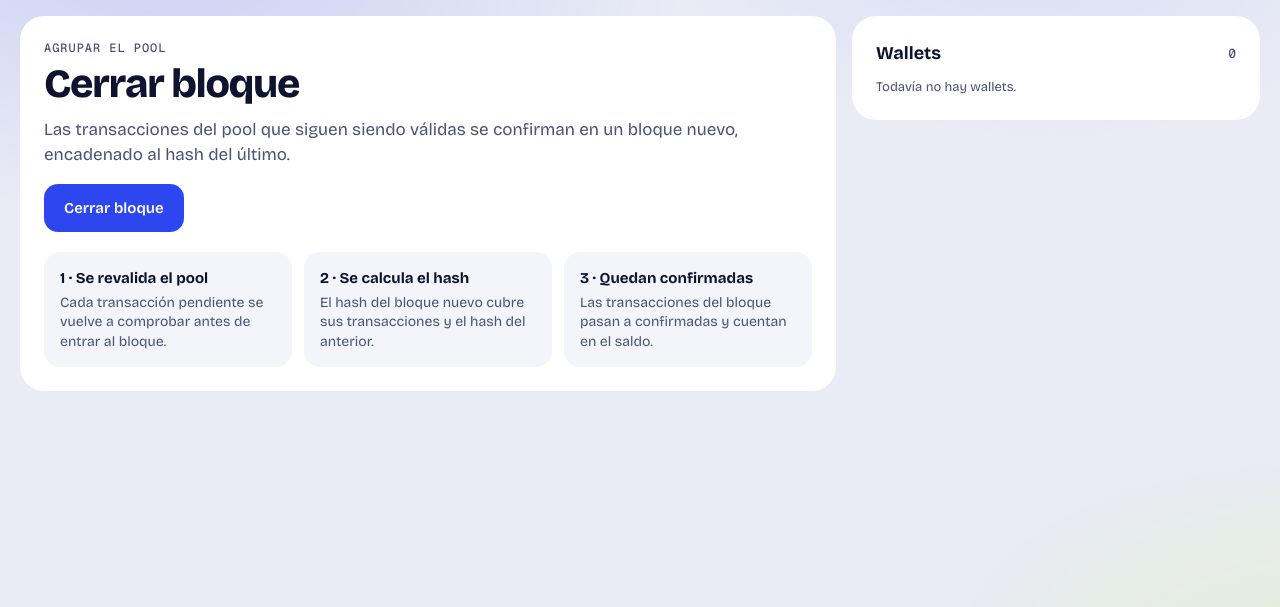
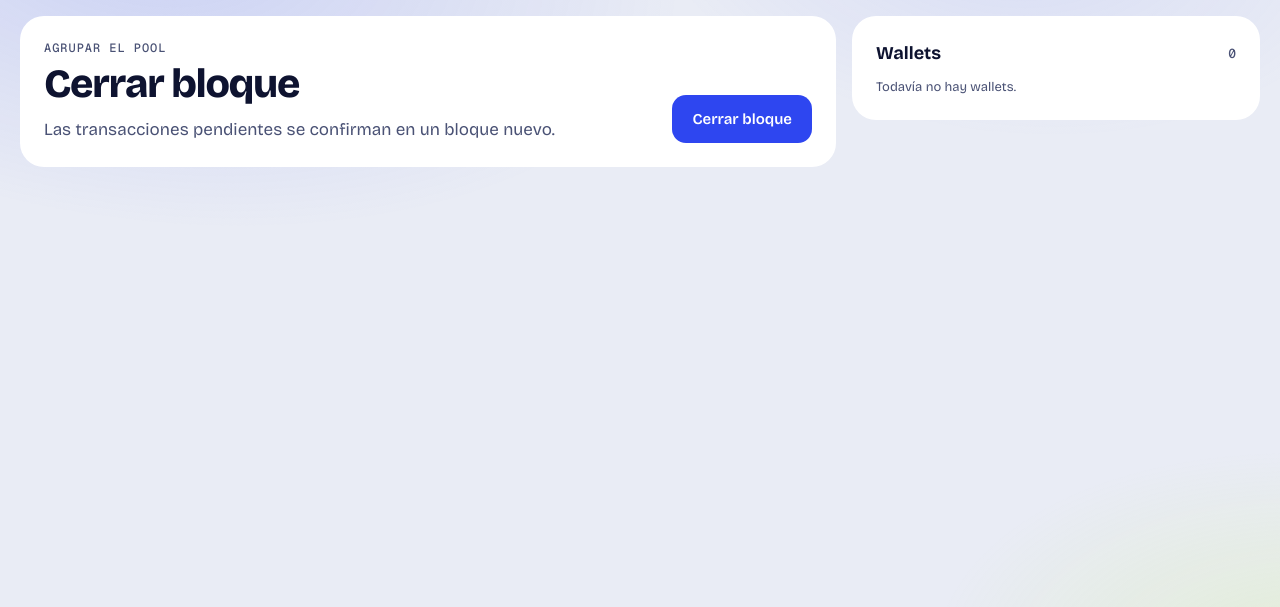
Before and after one commit to J0ss077/Joss077UMB-ProyectoBlockChain, a Flask app: template src/web/templates/bloque.html in a window 1280 px wide. Shown: the part 72-679 px from the top of the page. Run offline with Flask 3, Linux system fonts and the light colour scheme; the template is opened without the code that fills it, so the values that code supplies are empty; some libraries are stand-ins or nearby versions.

Commit message:
fix: la interfaz deja de narrar como esta implementada

```diff
--- a/src/web/templates/_panel_wallets.html
+++ b/src/web/templates/_panel_wallets.html
@@ -3,9 +3,6 @@
 {% set con_nombres = con_nombres if con_nombres is defined else true %}
 <aside class="mosaico panel-wallets" aria-labelledby="titulo-wallets">
     <h2 class="titulo-bloque" id="titulo-wallets">Wallets <span class="contador">{{ wallets_del_panel|length }}</span></h2>
-    {% if not con_nombres %}
-    <p class="ayuda">En esta página el panel muestra sólo las claves: los nombres de las cuentas aprobadas no se listan junto a la cola.</p>
-    {% endif %}
     {% if wallets_del_panel %}
     <ul class="lista-wallets">
         {% for registrada in wallets_del_panel %}
--- a/src/web/templates/bloque.html
+++ b/src/web/templates/bloque.html
@@ -8,7 +8,7 @@
             <div>
                 <p class="antetitulo">Agrupar el pool</p>
                 <h1 class="titulo-pagina">Cerrar bloque</h1>
-                <p class="entradilla">Las transacciones del pool que siguen siendo válidas se confirman en un bloque nuevo, encadenado al hash del último.</p>
+                <p class="entradilla">Las transacciones pendientes se confirman en un bloque nuevo.</p>
             </div>
             <form method="post" action="/bloques">
                 <button class="boton boton-grande boton-primario" type="submit">Cerrar bloque</button>
@@ -51,11 +51,6 @@
             <p>Nadie propuso transacciones desde el último cierre.</p>
         </div>
         {% endif %}
-        <ol class="datos-clave">
-            <li><b>1 · Se revalida el pool</b>Cada transacción pendiente se vuelve a comprobar antes de entrar al bloque.</li>
-            <li><b>2 · Se calcula el hash</b>El hash del bloque nuevo cubre sus transacciones y el hash del anterior.</li>
-            <li><b>3 · Quedan confirmadas</b>Las transacciones del bloque pasan a confirmadas y cuentan en el saldo.</li>
-        </ol>
     </main>
     {% include "_panel_wallets.html" %}
 </div>
--- a/src/web/templates/mi_historial.html
+++ b/src/web/templates/mi_historial.html
@@ -12,7 +12,6 @@
             <span class="veredicto-icono" aria-hidden="true"><svg width="28" height="28" viewBox="0 0 28 28" fill="none" stroke="currentColor" stroke-width="3" stroke-linecap="round"><path d="M7 14.5l4.5 4.5L21 9.5" /></svg></span>
             <div>
                 <p class="veredicto-titulo">La cadena es válida: tu historial está respaldado.</p>
-                <p>Se recalculó la cadena completa y cada bloque coincide.</p>
             </div>
             <form method="get" action="/mi-historial"><button class="boton boton-tinta" type="submit">Verificar de nuevo</button></form>
         </div>
@@ -34,11 +33,7 @@
     </section>
     <section class="mosaico movimientos" aria-labelledby="titulo-mis-transacciones">
         <h2 class="titulo-bloque" id="titulo-mis-transacciones">Mis transacciones <span class="contador">{{ transacciones|length }}</span></h2>
-        {% if dictamen.valid %}
         <p class="ayuda">Todas las transacciones de tu wallet, con su estado. Las confirmadas muestran el índice del bloque que las agrupa.</p>
-        {% else %}
-        <p class="ayuda">El ledger las tiene registradas, pero su integridad no se pudo comprobar mientras la cadena no sea válida.</p>
-        {% endif %}
         {{ tabla(transacciones, wallet_id, indices_de_bloque=indices_de_bloque, vacio="Tu wallet todavía no tiene transacciones.") }}
     </section>
 </main>
--- a/src/web/templates/wallet.html
+++ b/src/web/templates/wallet.html
@@ -8,7 +8,6 @@
             <div>
                 <p class="antetitulo">Wallets</p>
                 <h1 class="titulo-pagina">Registrar wallet</h1>
-                <p class="entradilla">Genera un par de llaves: la pública identifica la wallet y la privada se guarda cifrada con la clave maestra.</p>
             </div>
             <form method="post" action="/wallets">
                 <button class="boton boton-grande boton-primario" type="submit"><svg width="18" height="18" viewBox="0 0 18 18" fill="none" stroke="currentColor" stroke-width="2" aria-hidden="true"><path d="M9 3v12M3 9h12" /></svg>Registrar wallet</button>
@@ -34,11 +33,6 @@
             </div>
         </section>
         {% endif %}
-        <ul class="datos-clave">
-            <li><b>Sin cuenta asociada</b>Esta wallet no pertenece a ningún usuario: las de los usuarios se crean al aprobarlos.</li>
-            <li><b>Nace sin saldo</b>Recibe fondos con una transacción que la tenga como receptora.</li>
-            <li><b>La privada no se muestra</b>Queda cifrada en la base y sólo se usa para firmar.</li>
-        </ul>
     </main>
     {% include "_panel_wallets.html" %}
 </div>
```
Also changed, not shown: src/web/templates/verificar.html (+2 -10 lines).
